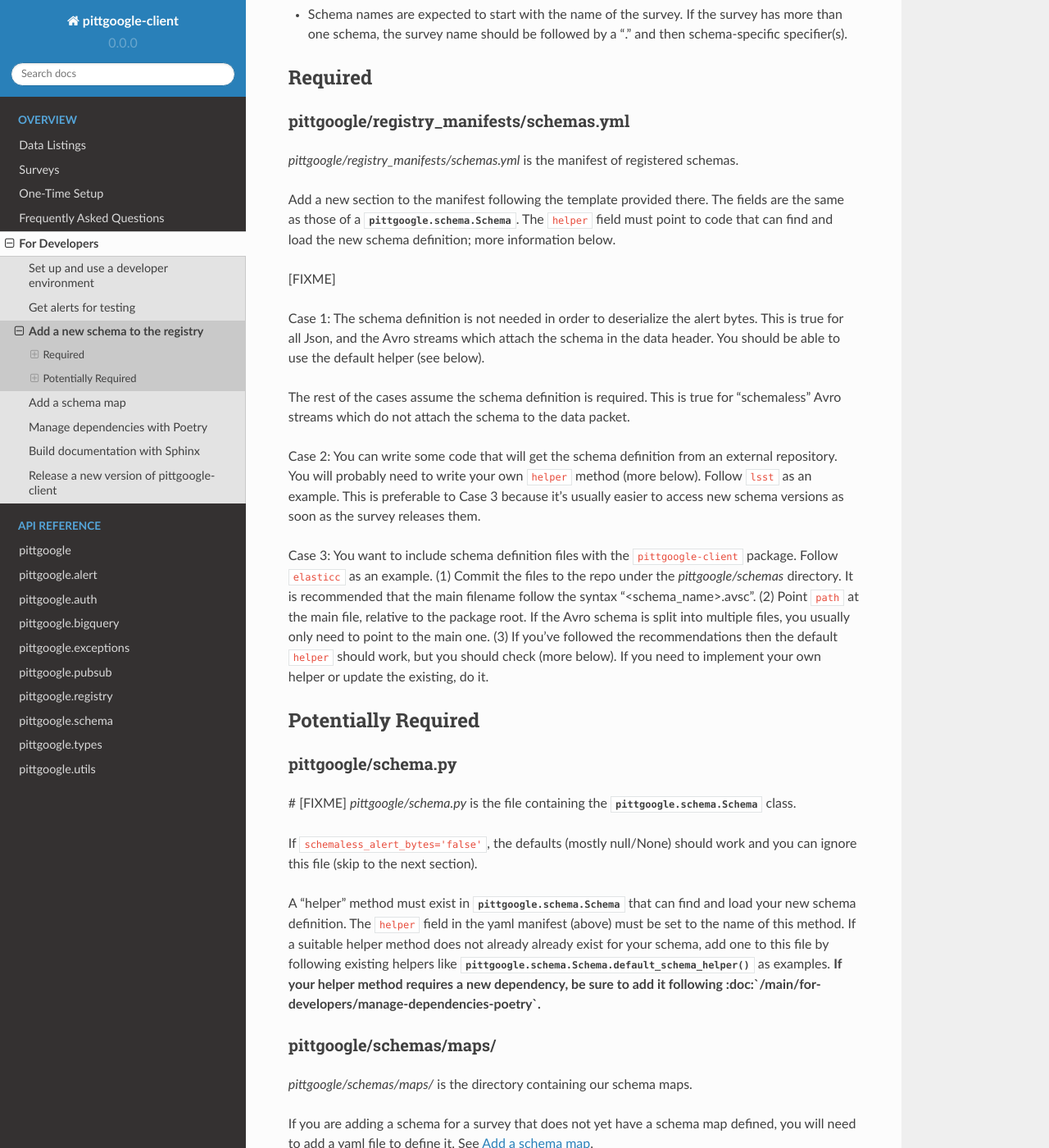
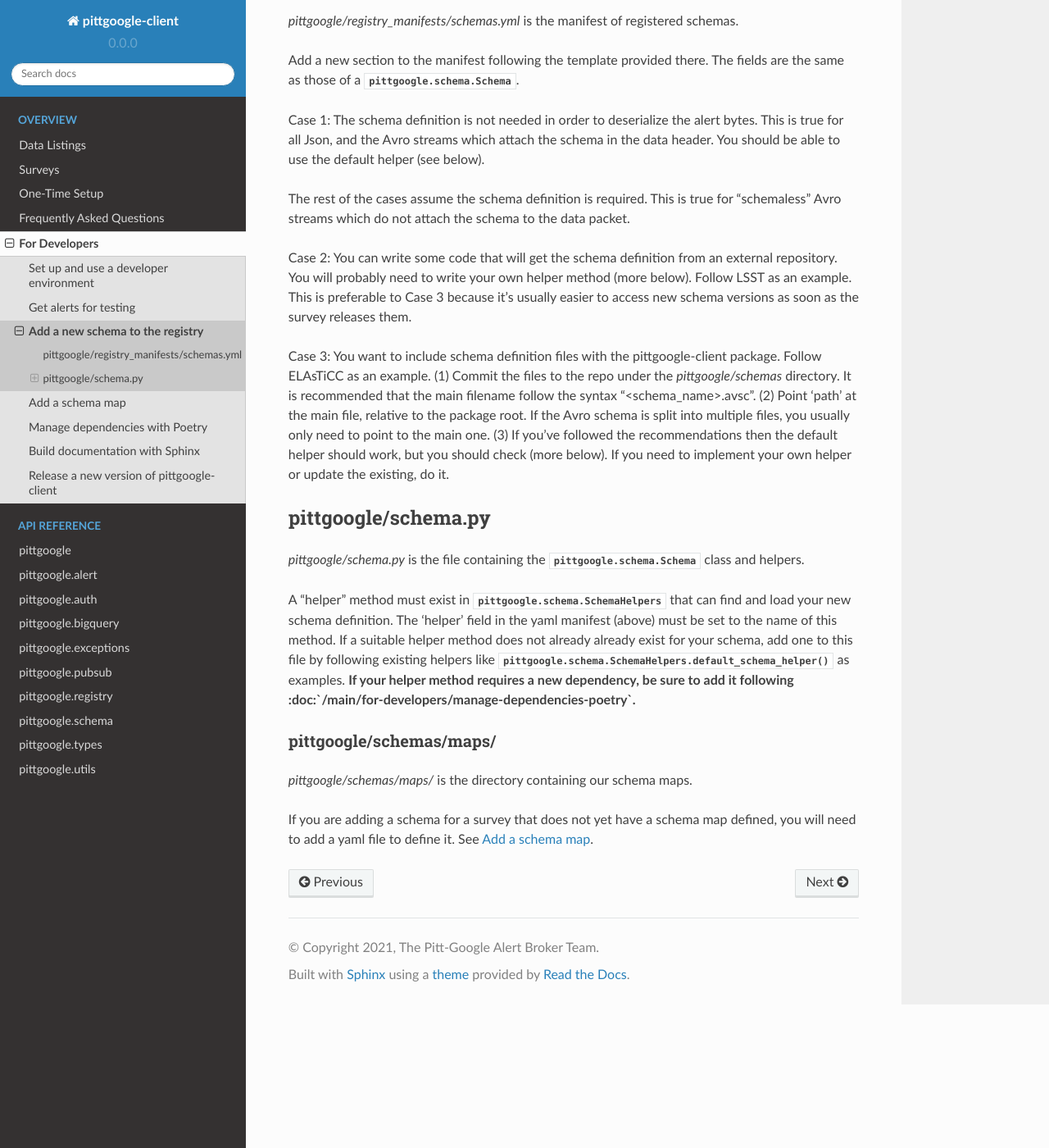
Before and after one commit to mwvgroup/pittgoogle-client, a Sphinx documentation site: the page built from docs/source/for-developers/add-new-schema.rst, in a window 1280 px wide and 1400 px high, scrolled down 419 px. Shown: the whole window at 82% size. Built offline with Sphinx 7.4.7 and the Read the Docs theme 2.0.0, drawn with Linux system fonts in a browser that asks for light colours; some of the changed text lies outside the part shown.

Commit message:
update add-new-schema isntructions

```diff
--- a/docs/source/for-developers/add-new-schema.rst
+++ b/docs/source/for-developers/add-new-schema.rst
@@ -1,33 +1,22 @@
 Add a new schema to the registry
 ================================
 
-[FIXME] This information is old. It needs to be updated to describe to the SchemaHelpers and Schema
-child classes.
-
 This page contains instructions for adding a new schema to the registry so that it can be loaded
 using :meth:`pittgoogle.Schemas.get` and used to serialize and deserialize the alert bytes.
-
-You will need to update at least the "Required" files listed below, and potentially one or more of the
-others. The schema format is expected to be either Avro or Json.
+Only Avro and JSON schemas have been implemented so far.
 
 First, a naming guideline:
 
 - Schema names are expected to start with the name of the survey. If the survey has more than one schema,
   the survey name should be followed by a "." and then schema-specific specifier(s).
 
-Required
---------
-
 pittgoogle/registry_manifests/schemas.yml
-^^^^^^^^^^^^^^^^^^^^^^^^^^^^^^^^^^^^^^^^^
+-----------------------------------------
 
 *pittgoogle/registry_manifests/schemas.yml* is the manifest of registered schemas.
 
 Add a new section to the manifest following the template provided there. The fields are the same as
-those of a :class:`pittgoogle.schema.Schema`. The ``helper`` field must point to code that can find and load
-the new schema definition; more information below.
-
-[FIXME]
+those of a :class:`pittgoogle.schema.Schema`.
 
 Case 1: The schema definition is not needed in order to deserialize the alert bytes. This is true for
 all Json, and the Avro streams which attach the schema in the data header. You should be able to use the
@@ -37,34 +26,27 @@ The rest of the cases assume the schema definition is required. This is true for
 which do not attach the schema to the data packet.
 
 Case 2: You can write some code that will get the schema definition from an external repository. You will
-probably need to write your own ``helper`` method (more below). Follow ``lsst`` as an example. This is
+probably need to write your own helper method (more below). Follow LSST as an example. This is
 preferable to Case 3 because it's usually easier to access new schema versions as soon as the survey
 releases them.
 
-Case 3: You want to include schema definition files with the ``pittgoogle-client`` package. Follow
-``elasticc`` as an example. (1) Commit the files to the repo under the *pittgoogle/schemas* directory. It
-is recommended that the main filename follow the syntax "<schema_name>.avsc". (2) Point ``path``
+Case 3: You want to include schema definition files with the pittgoogle-client package. Follow
+ELAsTiCC as an example. (1) Commit the files to the repo under the *pittgoogle/schemas* directory. It
+is recommended that the main filename follow the syntax "<schema_name>.avsc". (2) Point 'path'
 at the main file, relative to the package root. If the Avro schema is split into multiple files, you
 usually only need to point to the main one. (3) If you've followed the recommendations then the default
-``helper`` should work, but you should check (more below). If you need to implement your own helper
+helper should work, but you should check (more below). If you need to implement your own helper
 or update the existing, do it.
 
-Potentially Required
+pittgoogle/schema.py
 --------------------
 
-pittgoogle/schema.py
-^^^^^^^^^^^^^^^^^^^^
+*pittgoogle/schema.py* is the file containing the :class:`pittgoogle.schema.Schema` class and helpers.
 
-# [FIXME]
-*pittgoogle/schema.py* is the file containing the :class:`pittgoogle.schema.Schema` class.
-
-If ``schemaless_alert_bytes='false'``, the defaults (mostly null/None) should work and you can ignore
-this file (skip to the next section).
-
-A "helper" method must exist in :class:`pittgoogle.schema.Schema` that can find and load your new schema
-definition. The ``helper`` field in the yaml manifest (above) must be set to the name of this method. If a
+A "helper" method must exist in :class:`pittgoogle.schema.SchemaHelpers` that can find and load your new schema
+definition. The 'helper' field in the yaml manifest (above) must be set to the name of this method. If a
 suitable helper method does not already already exist for your schema, add one to this file by following
-existing helpers like :meth:`pittgoogle.schema.Schema.default_schema_helper` as examples. **If your helper
+existing helpers like :meth:`pittgoogle.schema.SchemaHelpers.default_schema_helper` as examples. **If your helper
 method requires a new dependency, be sure to add it following
 :doc:`/main/for-developers/manage-dependencies-poetry`.**
 
```
